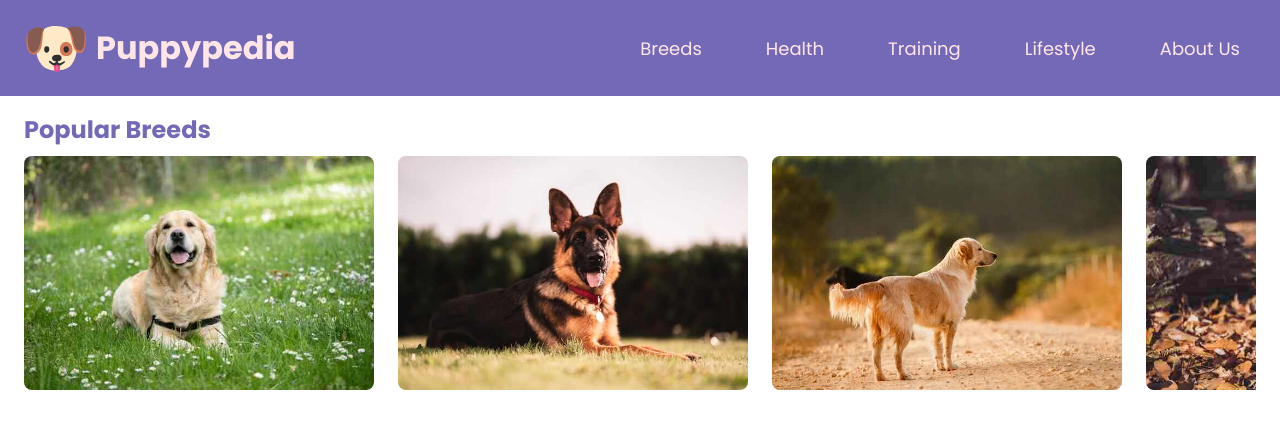
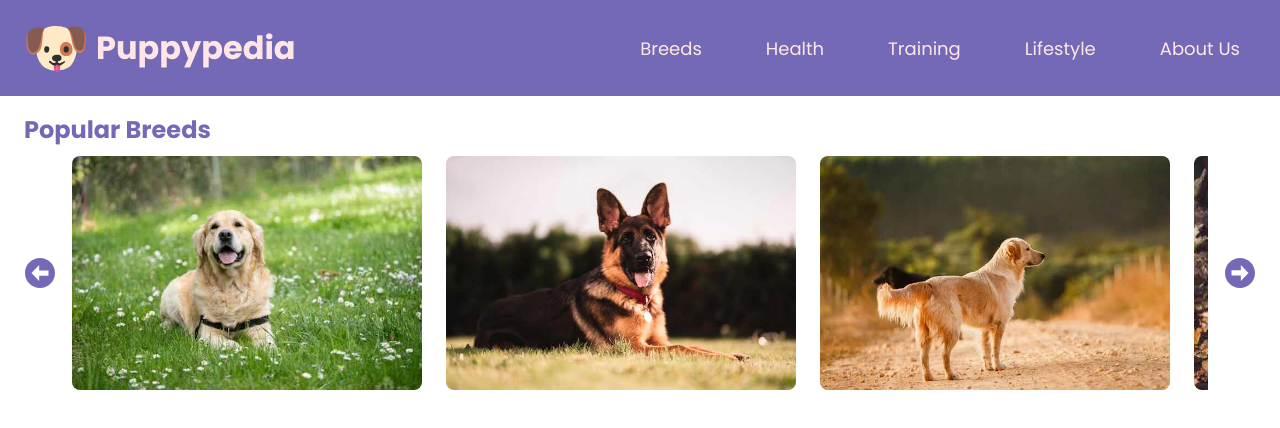
Before and after one commit to Surajit05021997/puppypedia, a Vue app: page / in a window 1280 px wide. Shown: the top 428 px of the page. Built offline with nearby package versions, Linux system fonts and the light colour scheme; no server answers.

Commit message:
feat: added bitton to scroll on popular dog slider

```diff
--- a/src/components/PopularDogsSlider.vue
+++ b/src/components/PopularDogsSlider.vue
@@ -1,5 +1,7 @@
 <template>
-  <section class="popular-dogs-slider">
+  <div class="popular-dogs-slider-container">
+    <img class="left-arrow" src="@/assets/icons/arrow.svg" alt="Left Arrow" @click="scrollRight">
+    <section ref="slider" class="popular-dogs-slider">
       <div class="dog-card" v-for="dog in popularDogs" :key="dog.breed">
         <img class="dog-category-image" :src="dog.imgSrc" alt="Dog Image">
         <div class="overlay" @click="handlePopularBreedClick(dog.breed)">
@@ -9,12 +11,16 @@
         </div>
       </div>
     </section>
+    <img class="right-arrow" src="@/assets/icons/arrow.svg" alt="Right Arrow" @click="scrollLeft">
+  </div>
 </template>
 
 <script setup>
+import { ref } from 'vue';
 import { useRouter } from 'vue-router';
 import { useBreedStore } from '@/store/breedStore';
 
+const slider = ref(null);
 const router = useRouter();
 const breedStore = useBreedStore();
 
@@ -41,6 +47,14 @@ const popularDogs = [
   },
 ];
 
+function scrollLeft() {
+  slider.value.scrollLeft += 300;
+}
+
+function scrollRight() {
+  slider.value.scrollLeft -= 300;
+}
+
 function handlePopularBreedClick(dogBreed) {
   breedStore.searchInput = dogBreed;
   console.log(breedStore.searchInput)
@@ -55,6 +69,21 @@ function handlePopularBreedClick(dogBreed) {
 </script>
 
 <style scoped>
+.popular-dogs-slider-container {
+  display: flex;
+  align-items: center;
+  gap: 16px;
+}
+
+.left-arrow, .right-arrow {
+  width: 32px;
+  cursor: pointer;
+}
+
+.right-arrow {
+  transform: rotate(180deg);
+}
+
 .popular-dogs-slider {
   padding: 8px 0;
   display: flex;
@@ -64,6 +93,8 @@ function handlePopularBreedClick(dogBreed) {
   -ms-overflow-style: none;
   /*For Firefox*/
   scrollbar-width:none;
+  position: relative;
+  scroll-behavior: smooth;
 }
 
 /*For Chrome, Opera*/
```
Also changed, not shown: src/assets/icons/arrow.svg (added). Lines whose indentation alone changed are shown as unchanged.
